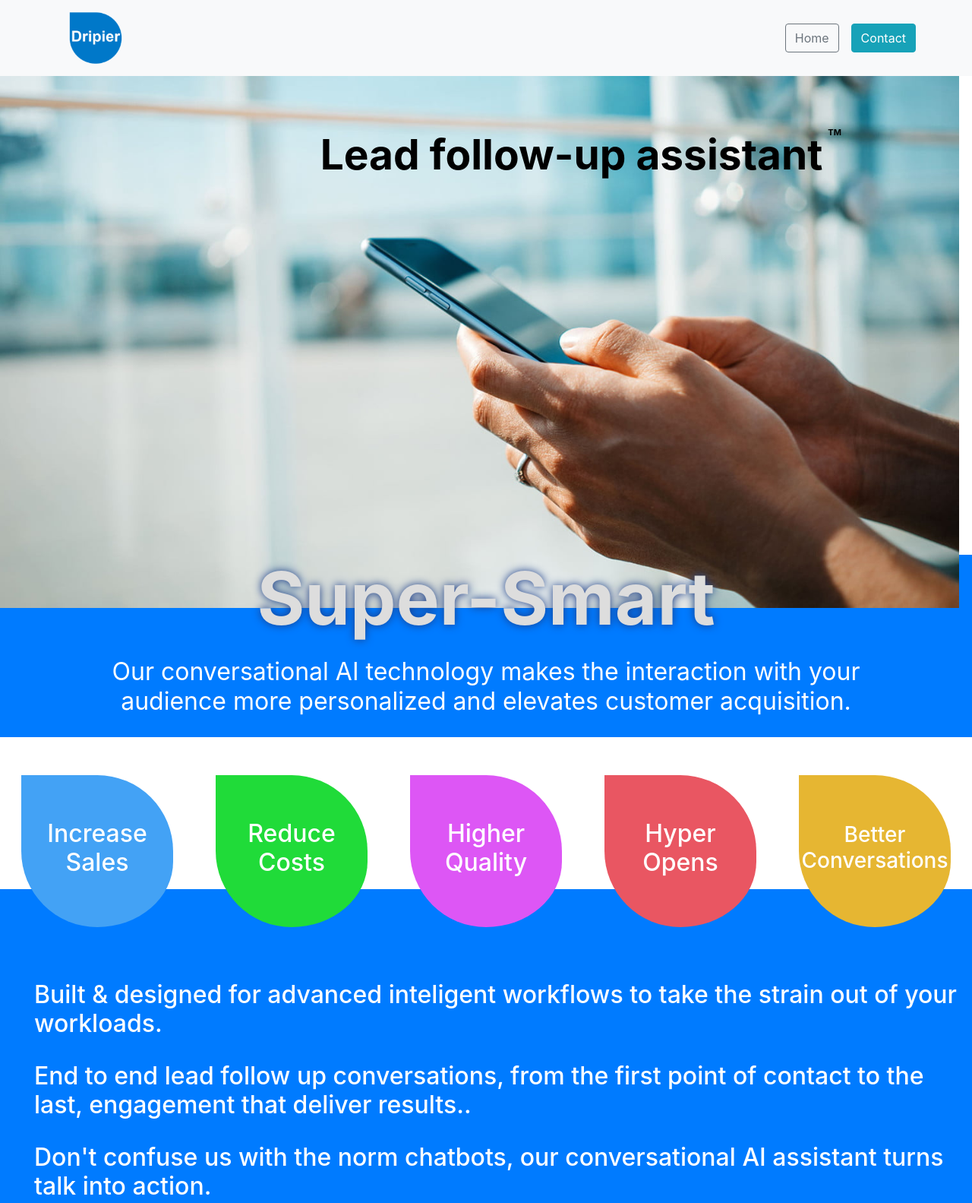
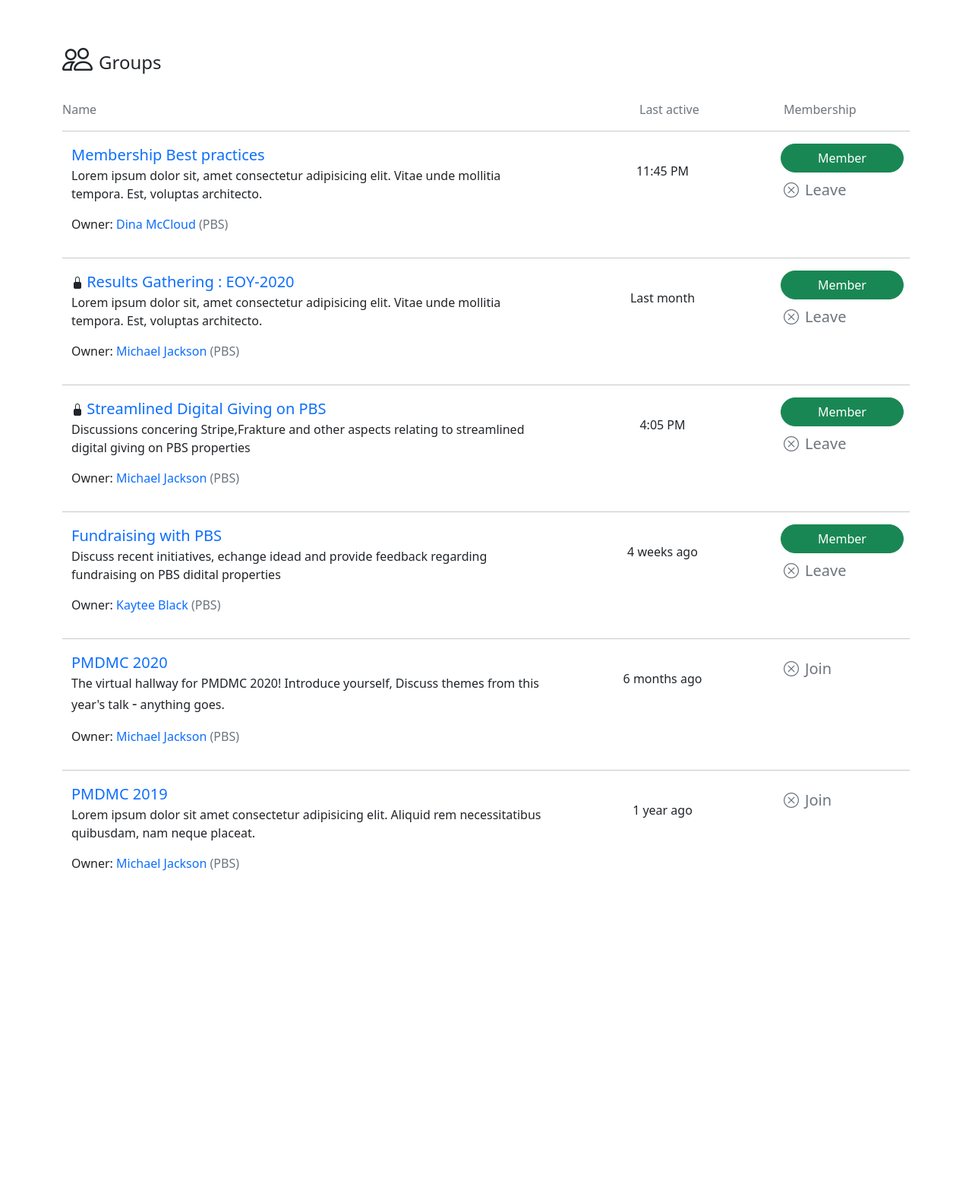
Before and after one commit to WasiKamla/Darren-s-project, a plain HTML site: page index.html in a window 1280 px wide. Shown: the top 1583 px of the page at 76% size. After the commit the page ends 1164 px from the top, so only its background shows below. Drawn offline with nearby package versions, Linux system fonts and the light colour scheme.

Commit message:
Add files via upload

```diff
--- a/index.html
+++ b/index.html
@@ -1,208 +1,218 @@
 <!DOCTYPE html>
 <html lang="en">
-
 <head>
-  <!--Required SEO metatags-->
   <meta charset="UTF-8">
   <meta http-equiv="X-UA-Compatible" content="IE=edge">
   <meta name="viewport" content="width=device-width, initial-scale=1.0">
-  <title>Document</title>
-  <link rel="shortcut icon" href="favicon.png" type="image/x-icon">
-  <!--Bootstrap 4.5 stylesheet-->
-  <link rel="stylesheet" href="https://cdn.jsdelivr.net/npm/bootstrap@4.5.3/dist/css/bootstrap.min.css">
+  <link href="https://cdn.jsdelivr.net/npm/bootstrap@5.0.2/dist/css/bootstrap.min.css" rel="stylesheet" >
+  <link rel="stylesheet" href="https://cdn.jsdelivr.net/npm/bootstrap-icons@1.7.2/font/bootstrap-icons.css">
+  <title>Sample Website</title>
+  <style>
+    a{
+      text-decoration: none;
+    }
+  </style>
+</head>
+<body>
+  <div class="container mt-5">
+    <div class="d-flex ">
+      <i class="bi bi-people fs-1"></i>
+      <p class="mt-3 mx-2 fs-4 fw-normal">Groups</p>
+    </div>
+    <div class="row mt-3">
+      <div class="col-8">
+        <li class="list-unstyled text-muted">Name</li>
+      </div>
+      <div class="col-2">
+        <li class="list-unstyled text-muted ">Last active</li>
+      </div>
+      <div class="col-2">
+        <li class="list-unstyled text-muted" >Membership</li>
 
-  <!--Custom stylesheet-->
-  <link rel="stylesheet" href="index.css">
-</head>
-
-
-
-<body>
-
-  <!--Navbar-->
-  <header>
-    <nav class="navbar navbar-expand-lg navbar-light bg-light fixed-top" style="height: 100px;">
-      <a class="navbar-brand" href="index.html"><img class="img-fluid navbar-logo"
-          src="./assets/logos/basic logo 478x480 pxl copy.png" alt="Dripier professional LOGO"></a>
-      <button class="navbar-toggler" type="button" data-toggle="collapse" data-target="#navbarSupportedContent"
-        aria-controls="navbarSupportedContent" aria-expanded="false" aria-label="Toggle navigation">
-        <span class="navbar-toggler-icon"></span>
-      </button>
-      <div class="collapse navbar-collapse" id="navbarSupportedContent">
-        <ul class="navbar-nav ml-auto">
-          <li class="nav-item active">
-            <a class="nav-link" href="#"><span class="sr-only">(current)</span>
-              <button type="button" class="btn btn-outline-secondary my-btn-outline">Home </button>
-            </a>
-          </li>
-          <li class="nav-item active">
-            <a class="nav-link" href="#"><span class="sr-only">(current)</span>
-              <button type="button" class="btn btn-info my-btn">Contact</button>
-            </a>
-          </li>
-        </ul>
-      </div>
-    </nav>
-  </header>
-
-  <!--Lead follow-up assistant section-->
-  <div class="main-section">
-    <h1 class="main-section-heading">Lead follow-up assistant</h1>
-    <section>
-
-    </section>
-  </div>
-
-  <!--Our-Smart section-->
-  <div class="container-fluid bg-primary text-center " style="margin-top:-55px;">
-    <h1 class="text-center display-1">
-      Super-Smart</h1>
-    <div class="container-fluid text-white" style="margin-top: 20px;padding-bottom: 20px;">
-      <h2 style="font-weight: normal;">Our conversational AI technology makes the interaction with your<br>
-        audience more personalized and elevates customer acquisition.</h2>
-    </div>
-  </div>
-
-  <div class="container-fluid text-center ">
-    <div class="row text-white">
-      <div class="my-container " style="background-color: #43a2f5">
-        <h2 class="text-center "> Increase<br>Sales</h2>
-      </div>
-      <div class="my-container " style="background-color: rgb(32, 219, 57);">
-        <h2 class="text-center "> Reduce<br> Costs</h2>
-      </div>
-      <div class="my-container " style="background-color: rgb(221, 86, 245);">
-        <h2 class="text-center "> Higher<br>Quality</h2>
-      </div>
-      <div class="my-container " style="background-color: rgb(233, 86, 98);">
-        <h2 class="text-center "> Hyper<br>Opens</h2>
-      </div>
-      <div class="my-container " style="background-color:#e6b632;">
-        <h3 class="text-center"> Better<br>Conversations</h3>
       </div>
     </div>
-  </div>
 
-  <div class="container-fluid bg-primary text-white features-container">
-    <br><br> <br><br><br>
-    <h2 style="margin-left:30px;">Built & designed for advanced inteligent workflows to take the strain out
-      of your workloads.</h2>
-    <h2 style="margin-left:30px;margin-top: 30px;">End to end lead follow up conversations, from the first point of
-      contact to
-      the last, engagement that deliver results..</h2>
-    <h2 style="margin-left:30px; margin-top: 30px;">Don't confuse us with the norm chatbots, our conversational AI
-      assistant
-      turns talk into action.</h2>
-  </div>
+    <hr/>
 
-
-  <!-- Girl and bubble section-->
-  <div class=" container-fluid text-center" style="margin-top: 20px;">
-    <div class="row">
-      <div class="col-md-6 col-lg-6">
-        <img class="img-fluid" src="./assets/Woment Texting.jpg" alt="">
+    <div class="container mt-3">
+      <div class="row">
+        <div class="col-7">
+          <div class="membership decoration-none">
+            <a class="fs-5" href="#">Membership Best practices</a>
+            <p>Lorem ipsum dolor sit, amet consectetur adipisicing elit. Vitae unde mollitia tempora. Est, voluptas architecto.</p>
+          <p>
+            Owner: <a href="#">Dina McCloud</a> <span class="text-muted">(PBS)</span>
+          </p>
+          </div>
+        </div>
+      <div class="col-3">
+        <div class="time text-center mt-4"><p>
+          11:45 PM
+        </p></div>
       </div>
-      <div class="col-md-6 col-lg-6">
-        <div class="bubble-container text-center text-white">
-          <div class="container-bubble-text">
-            <h3 class="bubble-h3">
-              Transform and automate your
-              entire customers journey, with
-              personal conversations and
-              interactions, eliminate wasted time
-              with repeitive unwelcomed calls
-              and improve customer satisfaction!
-            </h3>
-            <h3 style="padding: 70px;">Stay connected to your<br>
-              customers like never before.</h3>
-
+      <div class="col-2">
+        <div class="member-leave">
+          <div class="btn btn-success mx-1 rounded-pill px-5">
+            Member
+          </div>
+          <div class="div mt-2 mx-2 d-flex text-secondary">
+            <i class="bi bi-x-circle text-muted fs-5"></i>
+            <a  class="fs-5 mx-2 text-muted" href="#">Leave</a>
           </div>
         </div>
       </div>
-    </div>
-
-  </div>
-
-  <!--Form-->
-  <section class="top-section" style="margin-top: 200px;">
-    <div class="container-fluid bg-primary main-form-container ">
-      <div class="form-top-container">
-        <h2 class="text-white form-top text-center">Discover how <span class="form-dripier">Dripier</span> can help you
-          scale,
-          reinvent your workflows
-          and <br>close more sales.</h2>
       </div>
     </div>
-    <div class="bg-warning">
-      <div class="form-container">
-        <h4 class="text-primary text-center " style="padding-top:20px;padding-bottom: 10px;">Schedule a discovery call
-          today</h4>
-        <form>
-          <div class="form-group">
-            <label for="exampleInputEmail1">First Name*</label>
-            <input type="text" class="form-control" id="exampleInputEmail1" aria-describedby="emailHelp"
-              placeholder="First Name" required>
+<hr/>
 
+     <div class="container mt-3">
+      <div class="row">
+        <div class="col-7">
+          <div class="membership ">
+            <i class="bi bi-lock-fill"></i>
+            <a class="fs-5" href="#">Results Gathering : EOY-2020</a>
+            <p>Lorem ipsum dolor sit, amet consectetur adipisicing elit. Vitae unde mollitia tempora. Est, voluptas architecto.</p>
+           <p>
+             Owner: <a href="#">Michael Jackson</a> <span class="text-muted">(PBS)</span>
+           </p>
           </div>
-          <div class="form-group">
-            <label for="exampleInputPassword1">Last Name*</label>
-            <input type="text" class="form-control" id="exampleInputEmail1" placeholder="Last Name" required>
+        </div>
+      <div class="col-3">
+        <div class="time text-center mt-4"><p>
+          Last month
+        </p></div>
+      </div>
+      <div class="col-2">
+        <div class="member-leave">
+          <div class="btn btn-success mx-1 rounded-pill px-5">
+            Member
           </div>
-          <div class="form-group">
-            <label for="exampleInputEmail1">Email*</label>
-            <input type="text" class="form-control" id="exampleInputEmail1" aria-describedby="emailHelp"
-              placeholder="Email" required>
-            <small id="emailHelp" class="form-text text-muted">We'll never share your email with anyone else.</small>
+          <div class="div mt-2 mx-2 d-flex text-secondary">
+            <i class="bi bi-x-circle text-muted fs-5"></i>
+            <a  class="fs-5 mx-2 text-muted" href="#">Leave</a>
           </div>
-          <div class="form-group">
-            <label for="exampleInputEmail1">Mobile Number*</label>
-            <input type="text" class="form-control" id="exampleInputEmail1" aria-describedby="mobileHelp"
-              placeholder="Phone Number" required>
+        </div>
+      </div>
+      </div>
+    </div>
+<hr />
+    <div class="container mt-3">
+      <div class="row">
+        <div class="col-7">
+          <div class="membership decoration-none">
+            <i class="bi bi-lock-fill"></i>
+            <a class="fs-5" href="#">Streamlined Digital Giving on PBS</a>
+            <p>Discussions concering Stripe,Frakture and other aspects relating to streamlined digital giving on PBS properties<p>
+              Owner: <a href="#">Michael Jackson</a> <span class="text-muted">(PBS)</span>
+            </p>
+          </div>
+        </div>
+      <div class="col-3">
+        <div class="time text-center mt-4"><p>
+          4:05 PM
+        </p></div>
+      </div>
+      <div class="col-2">
+        <div class="member-leave">
+          <div class="btn btn-success mx-1 rounded-pill px-5">
+            Member
+          </div>
+          <div class="div mt-2 mx-2 d-flex text-secondary">
+            <i class="bi bi-x-circle text-muted fs-5"></i>
+            <a  class="fs-5 mx-2 text-muted" href="#">Leave</a>
+          </div>
+        </div>
+      </div>
+      </div>
+    </div>
+    <hr />
+    <div class="container mt-3">
+      <div class="row">
+        <div class="col-7">
+          <div class="membership decoration-none">
+            <a class="fs-5" href="#">Fundraising with PBS</a>
+            <p>Discuss recent initiatives, echange idead and provide feedback regarding fundraising on PBS didital properties<p>
+              Owner: <a href="#">Kaytee Black</a> <span class="text-muted">(PBS)</span>
+            </p></div>
+        </div>
+      <div class="col-3">
+        <div class="time text-center mt-4"><p>
+          4 weeks ago
+        </p></div>
 
+      </div>
+      <div class="col-2">
+        <div class="member-leave">
+          <div class="btn btn-success mx-1 rounded-pill px-5">
+            Member
           </div>
-          <div class="form-group">
-            <label for="exampleInputEmail1">Company Name*</label>
-            <input type="text" class="form-control" id="exampleInputEmail1" aria-describedby="companyHelp"
-              placeholder="Company" required>
+          <div class="div mt-2 mx-2 d-flex text-secondary">
+            <i class="bi bi-x-circle text-muted fs-5"></i>
+            <a  class="fs-5 mx-2 text-muted" href="#">Leave</a>
           </div>
-          <div class="button text-center">
-            <button type="submit " class="btn btn-primary form-submit">Submit </button>
+        </div>
+      </div>
+      </div>
+    </div>
+    <hr />
+    <div class="container mt-3">
+      <div class="row">
+        <div class="col-7">
+          <div class="membership decoration-none">
+            <a class="fs-5" href="#">PMDMC 2020</a>
+            <p>The virtual hallway for PMDMC 2020! Introduce yourself, Discuss themes from this year's talk
+              <span class="fs-5">-</span> anything goes.
+              <p>
+              Owner: <a  href="#">Michael Jackson</a> <span class="text-muted">(PBS)</span>
+            </p>
           </div>
-        </form>
+        </div>
+      <div class="col-3">
+        <div class="time text-center mt-4"><p>
+          6 months ago
+        </p></div>
+
       </div>
+      <div class="col-2">
+        <div class="member-leave">
+          <div class="div mt-2 mx-2 d-flex text-secondary">
+            <i class="bi bi-x-circle text-muted fs-5"></i>
+            <a  class="fs-5 mx-2 text-muted" href="#">Join</a>
+          </div>
+        </div>
+      </div>
+      </div>
+    </div>
+    <hr />
+    <div class="container mt-3">
+      <div class="row">
+        <div class="col-7">
+          <div class="membership decoration-none">
+            <a class="fs-5" href="#">PMDMC 2019</a>
+            <p>Lorem ipsum dolor sit amet consectetur adipisicing elit. Aliquid rem necessitatibus quibusdam, nam neque placeat.<p>
+              Owner: <a class="" href="#">Michael Jackson</a> <span class="text-muted">(PBS)</span>
+            </p> </div>
+        </div>
+      <div class="col-3">
+        <div class="time text-center mt-4"><p>
+          1 year ago
+        </p></div>
 
-    </div>
-  </section>
-
-  <!--Footer-->
-
-  <div class=" jumbotron-fluid " style="margin-bottom: 0;">
-    <div class=" d-flex ">
-      <img class="img-fluid mt-md-2 " src="./assets/logos/whiteline basic logo 478x480 pxl.png"
-        alt="Dripier professinal footer LOGO" style="width:220px;height:190px;padding-top:-20px;padding-left:-20px;">
-      <h2 class="footer-p mt-4 mt-sm-5 mt-md-5 py-md-4">your smart and friendly lead assistant AI </h2>
-    </div>
-    <div class=" mt-md-5 ml-md-5 d-flex align-items-sm-center  ">
-      <h5 class="copy-right d-flex  mt-md-3" href="">&copy; 2021 Dripier All Rights Reserved.</h5>
-    </div>
-    <div class="d-flex justify-content-end mr-4">
-      <div class="row" style="margin-top:-35px;z-index:1;">
-        <h5 class=""> <a class="terms " href=""> Terms of Use</a></h5>
-        <span class="hyphen text-white" style="margin: 2px 7px;">-</span>
-        <h5> <a class="terms" href=""> Privacy Policy </a></h5>
+      </div>
+      <div class="col-2">
+        <div class="member-leave">
+          <div class="div mt-2 mx-2 d-flex text-secondary">
+            <i class="bi bi-x-circle text-muted fs-5"></i>
+            <a  class="fs-5 mx-2 text-muted" href="#">Join</a>
+          </div>
+        </div>
+      </div>
       </div>
     </div>
   </div>
 
 
+  <script src="https://cdn.jsdelivr.net/npm/bootstrap@5.0.2/dist/js/bootstrap.bundle.min.js"></script>
 
-
-
-
-
-  <!--Bootstrap 4.5 Popper.js and Jquery-->
-  <script src="https://code.jquery.com/jquery-3.5.1.slim.min.js"></script>
-  <script src="https://cdn.jsdelivr.net/npm/bootstrap@4.5.3/dist/js/bootstrap.bundle.min.js"></script>
 </body>
-
 </html>
```
